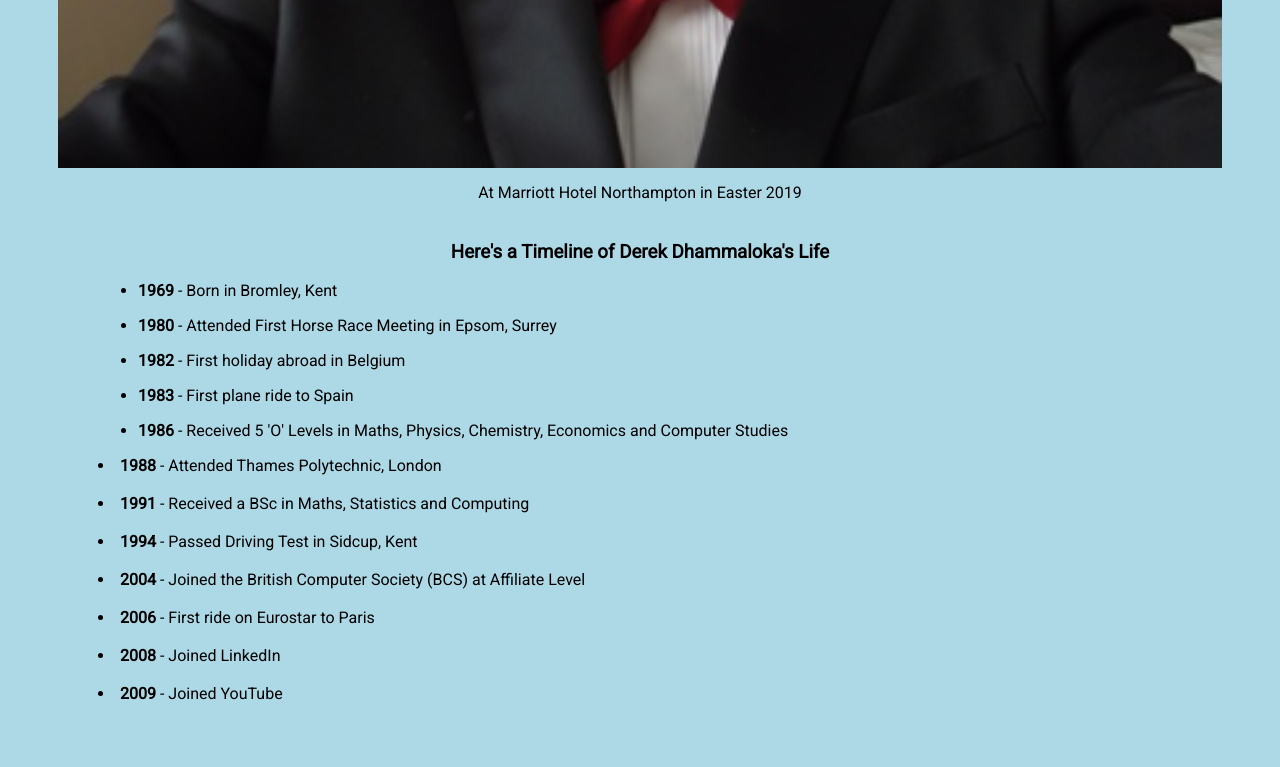
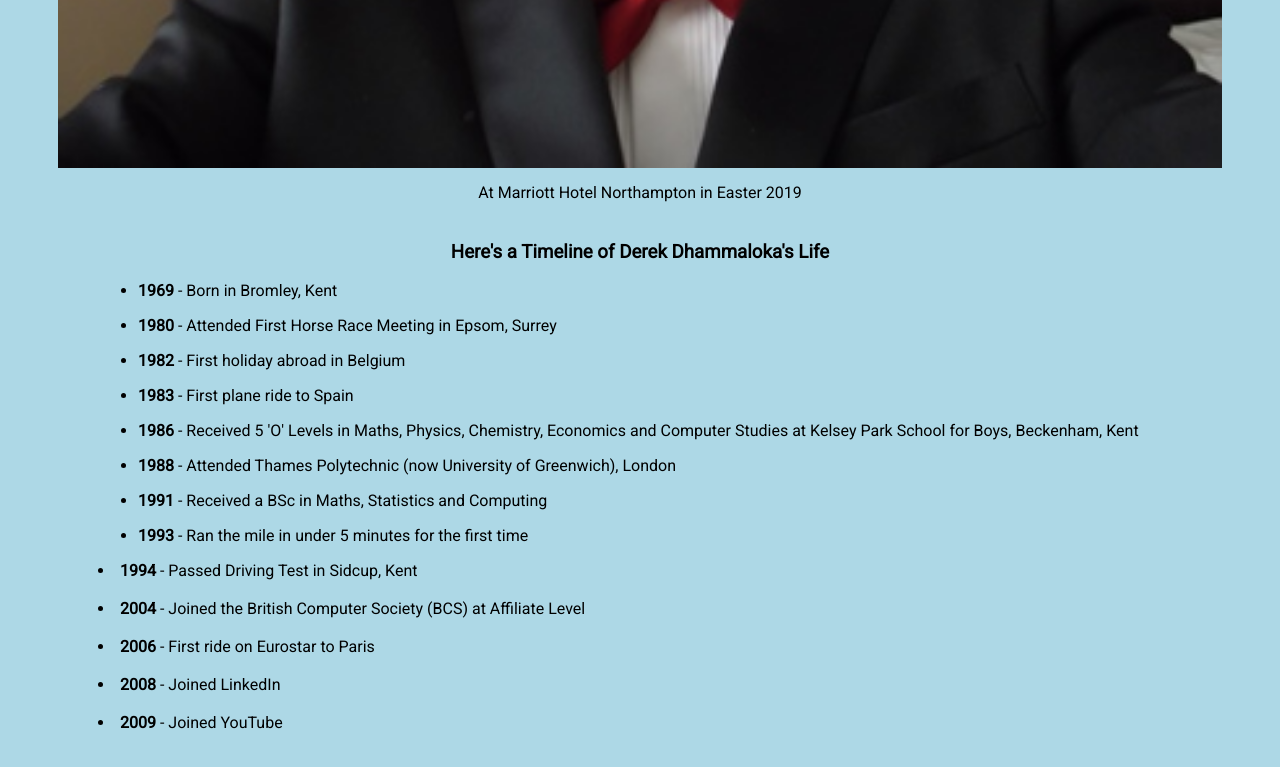
Before and after one commit to derektypist/tribute-page, a plain HTML site: page index.html in a window 1280 px wide. Shown: the part 843-1610 px from the top of the page. Before the commit the page ends 1583 px from the top, so only its background shows below. Drawn offline with Linux system fonts and the light colour scheme.

Commit message:
Added information for 1993 in index.html

```diff
--- a/index.html
+++ b/index.html
@@ -101,12 +101,23 @@
 
                 <!-- Display Information for 1986 -->
                 <ul>
-                    <li><strong>1986 </strong>- Received 5 'O' Levels in Maths, Physics, Chemistry, Economics and Computer Studies</li>
+                    <li><strong>1986 </strong>- Received 5 'O' Levels in Maths, Physics, Chemistry, Economics and Computer Studies at Kelsey Park School for Boys, Beckenham, Kent</li>
                 </ul>
-                <li><strong>1988 </strong>- Attended Thames Polytechnic, London</li>
-                <br>
-                <li><strong>1991 </strong>- Received a BSc in Maths, Statistics and Computing</li>
-                <br>
+
+                <!-- Display Information for 1988 -->
+                <ul>
+                    <li><strong>1988 </strong>- Attended Thames Polytechnic (now University of Greenwich), London</li>
+                </ul>
+
+                <!-- Display Information for 1991 -->
+                <ul>
+                   <li><strong>1991 </strong>- Received a BSc in Maths, Statistics and Computing</li>
+                </ul>
+
+                <!-- Display Information for 1993 -->
+                <ul>
+                    <li><strong>1993 </strong>- Ran the mile in under 5 minutes for the first time</li>
+                </ul>
                 <li><strong>1994 </strong>- Passed Driving Test in Sidcup, Kent</li>
                 <br>
                 <li><strong>2004 </strong>- Joined the British Computer Society (BCS) at Affiliate Level</li>
```
Also changed, not shown: .c9/metadata/environment/index.html.
